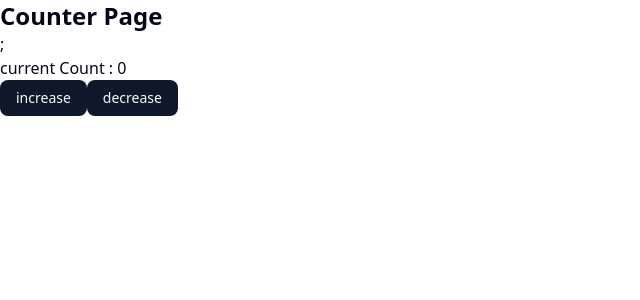
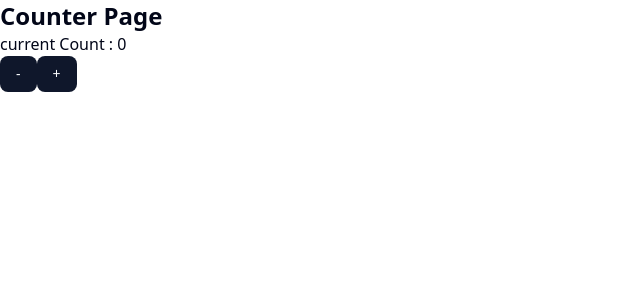
Before and after one commit to y-minion/zustand_reactQuery_playground, a React (Vite) app: page /counter in a window 1280 px wide. Shown: the top 300 px of the page, without its empty margins (0-640 px from the left). Built offline with nearby package versions, Linux system fonts and the light colour scheme.

Commit message:
counter 페이지를 각 컴포넌트로 분리

```diff
--- /dev/null
+++ b/src/components/counter/controller.tsx
@@ -0,0 +1,12 @@
+import { useCountStore } from "@/store/count";
+import { Button } from "../ui/button";
+
+export default function Controller() {
+  const { increase, decrease } = useCountStore();
+  return (
+    <div>
+      <Button onClick={() => decrease()}>-</Button>
+      <Button onClick={() => increase()}>+</Button>
+    </div>
+  );
+}
--- /dev/null
+++ b/src/components/counter/viewer.tsx
@@ -0,0 +1,7 @@
+import { useCountStore } from "@/store/count";
+
+export default function Viewer() {
+  const { count } = useCountStore();
+
+  return <div>current Count : {count}</div>;
+}
--- a/src/pages/counter-page.tsx
+++ b/src/pages/counter-page.tsx
@@ -1,15 +1,13 @@
-import { Button } from "@/components/ui/button";
-import { useCountStore } from "@/store/count";
+import Controller from "@/components/counter/controller";
+import Viewer from "@/components/counter/viewer";
 
 export default function CounterPage() {
-  const { count, increase, decrease } = useCountStore();
   return (
     <div>
-      <h1 className="text-2xl font-bold">Counter Page</h1>;
+      <h1 className="text-2xl font-bold">Counter Page</h1>
       <main>
-        <div>current Count : {count}</div>
-        <Button onClick={() => increase()}>increase</Button>
-        <Button onClick={() => decrease()}>decrease</Button>
+        <Viewer />
+        <Controller />
       </main>
     </div>
   );
```
